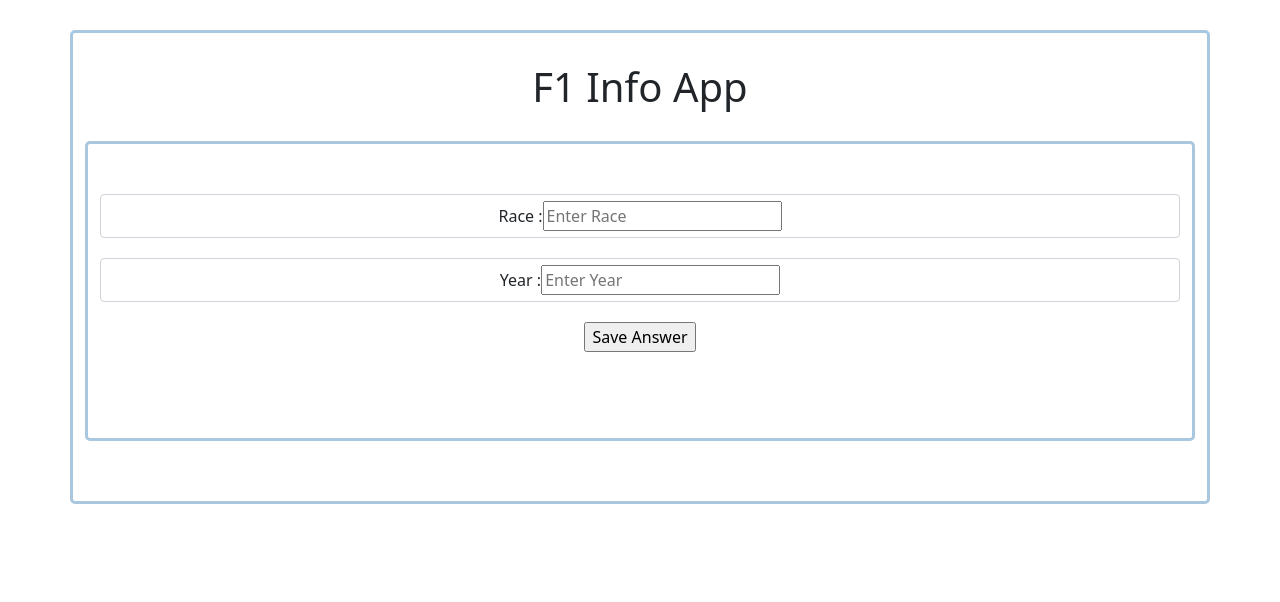
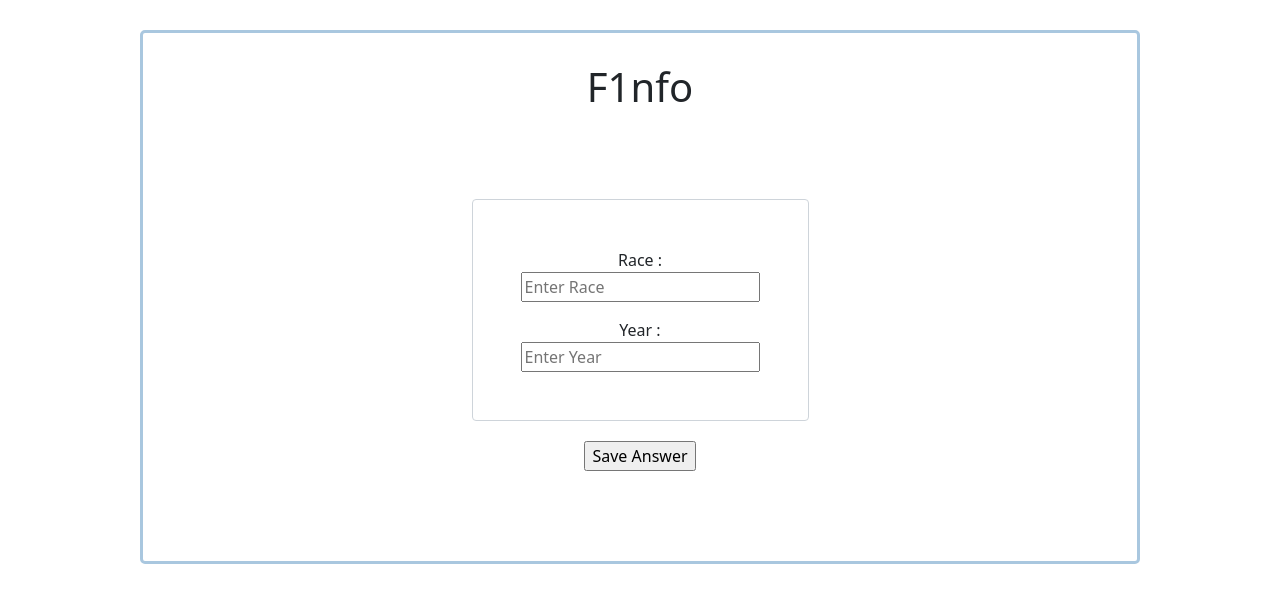
Before and after one commit to Vyieln/F1app, a React (Create React App) app: page / in a window 1280 px wide. Shown: the top 602 px of the page. Built offline with nearby package versions, Linux system fonts and the light colour scheme.

Commit message:
Made search move to left when API is reached

```diff
--- a/package.json
+++ b/package.json
@@ -9,6 +9,7 @@
     "@testing-library/user-event": "^13.5.0",
     "axios": "^0.24.0",
     "bootstrap": "^5.1.3",
+    "puppeteer": "^13.0.1",
     "react": "^17.0.2",
     "react-bootstrap": "^2.1.0",
     "react-dom": "^17.0.2",
--- a/public/index.html
+++ b/public/index.html
@@ -24,7 +24,7 @@
       work correctly both with client-side routing and a non-root public URL.
       Learn how to configure a non-root public URL by running `npm run build`.
     -->
-    <title>F1 Info</title>
+    <title>F1nfo</title>
   </head>
   <body>
     <noscript>You need to enable JavaScript to run this app.</noscript>
--- a/src/App.js
+++ b/src/App.js
@@ -4,7 +4,7 @@ import { useState, useEffect, useLayoutEffect } from 'react'
 import axios from 'axios'
 import CarouselApp from './components/CarouselApp';
 import Panel from './components/Panel';
-
+import { Container, Row, Col } from 'react-bootstrap'
 
 
 function App() {
@@ -14,6 +14,7 @@ function App() {
   const [infoQual, setInfoQual] = useState([])
   const [showData, setShowData] = useState(false)
   const [infoFastest, setinfoFastest] = useState([])
+  const [move, setMove] = useState(false)
 
 
   useEffect(() => {
@@ -59,6 +60,9 @@ function App() {
   const DriverArr = [infoTrack, infoDriver, infoQual, infoFastest]
 
 
+  //scrapper
+
+
   const DisplayCaro = () => {
     if (isLoading === false){
         return <CarouselApp DriverName={DriverArr} />
@@ -82,23 +86,21 @@ function App() {
 
   return (
 
-    <div className="container">
+    <div className="containers">
 
-      <h1> F1 Info App</h1>
-  <div className="container">
+      <h1> F1nfo</h1>
 
-      {/* {showData && <p> Name: {infoDriver.givenName} {infoDriver.familyName} </p>}
-      <p> Name: {infoDriver.givenName} {infoDriver.familyName} </p> */}
-
-      {/* <DisplayCaro /> */}
-      <DisplayPan />
-      {/* <p> Location: {infoTrack.circuitName} </p>
-      <p> Qualifying {infoQual.Q1} </p> */}
-
-      <SearchInfo onAdd={getData} onAnswer={() => setShowData(!showData)}/>
+      <Container>
+    {}
+  <Row>
+    <Col>{!isLoading && <SearchInfo onAdd={getData} onAnswer={() => setShowData(!showData)}/>} </Col>
+    <Col>{isLoading && <SearchInfo onAdd={getData} onAnswer={() => setShowData(!showData)}/>} </Col>
+    <Col>  <DisplayPan /></Col>
+  </Row>
+</Container>
 
 
-      </div>
+
     </div>
   );
 }
--- a/src/components/Panel.js
+++ b/src/components/Panel.js
@@ -3,13 +3,14 @@ import { Card , Button, Tab, Tabs} from 'react-bootstrap'
 import 'bootstrap/dist/css/bootstrap.min.css';
 
 const Panel = ( {DriverName} ) => {
-    const [Photo,setPhoto] = useState('https://e7.pngegg.com/pngimages/981/645/png-clipart-default-profile-united-states-computer-icons-desktop-free-high-quality-person-icon-miscellaneous-silhouette-thumbnail.png')
+    const [Photo, setPhoto] = useState('https://e7.pngegg.com/pngimages/981/645/png-clipart-default-profile-united-states-computer-icons-desktop-free-high-quality-person-icon-miscellaneous-silhouette-thumbnail.png')
 
     const EnterData = () => {
         if (DriverName[3].Time.time){
             return <p></p>
         }
     }
+
     const nameF = `${DriverName[1].Driver.givenName}`.slice(0,3)
     const nameL = `${DriverName[1].Driver.code}`
     const nameFsingle = nameF.slice(0,1)
@@ -22,7 +23,7 @@ const Panel = ( {DriverName} ) => {
     const link = `https://www.formula1.com/content/dam/fom-website/drivers/${nameFsingle}/${nameFUPPER}${nameL}01_${DriverName[1].Driver.givenName}_${DriverName[1].Driver.familyName}/${nameFlower}${nameLlower}01.png.transform/2col/image.png`
     return (
 
-        <div className="center">
+        <div className="">
 
               {console.log(DriverName)}
             {/* <p>Name: {DriverName[1].givenName} <br></br>{DriverName[1].familyName} </p>  */}
@@ -54,14 +55,7 @@ const Panel = ( {DriverName} ) => {
     {/* <Sonnet /> */}
   </Tab>
 </Tabs>
-  {/* <Card.Body>
-    <Card.Title>Card Title</Card.Title>
-    <Card.Text>
-      Some quick example text to build on the card title and make up the bulk of
-      the card's content.
-    </Card.Text>
-    <Button variant="primary">Go somewhere</Button>
-  </Card.Body> */}
+
 </Card>
         </div>
     )
--- a/src/components/SearchInfo.js
+++ b/src/components/SearchInfo.js
@@ -1,4 +1,5 @@
 import { useState } from 'react'
+import { Container, Row, Col } from 'react-bootstrap'
 
 
 const SearchInfo = ({ onAdd, onAnswer }) => {
@@ -20,17 +21,23 @@ const SearchInfo = ({ onAdd, onAnswer }) => {
 
     return (
             <form className='add-form' onSubmit={onSubmit}>
-                <div className='form-control'>
+                <Container id="Inner">
+                    <Row>
+                    <Col></Col>
+                    <Col>
+                <div className='form-control w-20 p-5'>
                     <label> Race :</label>
                     <input type='text' placeholder='Enter Race' value={race} onChange={(e) => setRace(e.target.value) } />
-                </div>
-                <div className='form-control'>
+                    <p></p>
                     <label> Year : </label>
                     <input type='text' placeholder='Enter Year' value={year} onChange={(e) => setYear(e.target.value) } />
                 </div>
 
                 <input type='submit' value='Save Answer' className='' onClick={onAnswer} />
-
+                </Col>
+                <Col></Col>
+                </Row>
+                </Container>
             </form>
     )
 }
--- a/src/index.css
+++ b/src/index.css
@@ -1,6 +1,6 @@
 @import url('https://fonts.googleapis.com/css2?family=Poppins:wght@300;400&display=swap');
-.container {
-  max-width: 500px;
+.containers {
+  max-width: 1000px;
   margin: 30px auto;
   overflow: auto;
   min-height: 300px;
@@ -45,8 +45,13 @@
   color: white;
 }
 
-.center {
-  margin: auto;
-  width: 35%;
-  padding: 10px;
+#Inner {
+  max-width: 500px;
+  margin: 30px auto;
+  overflow: auto;
+  min-height: 300px;
+
+  padding: 30px;
+  border-radius: 5px;
+  text-align: center;
 }
```
Also changed, not shown: src/components/DataEx.js (deleted, +0 -25 lines), src/components/Scrapper.js (added, +17 -0 lines), 1 other file (tests, documents, lock files or other folders).
